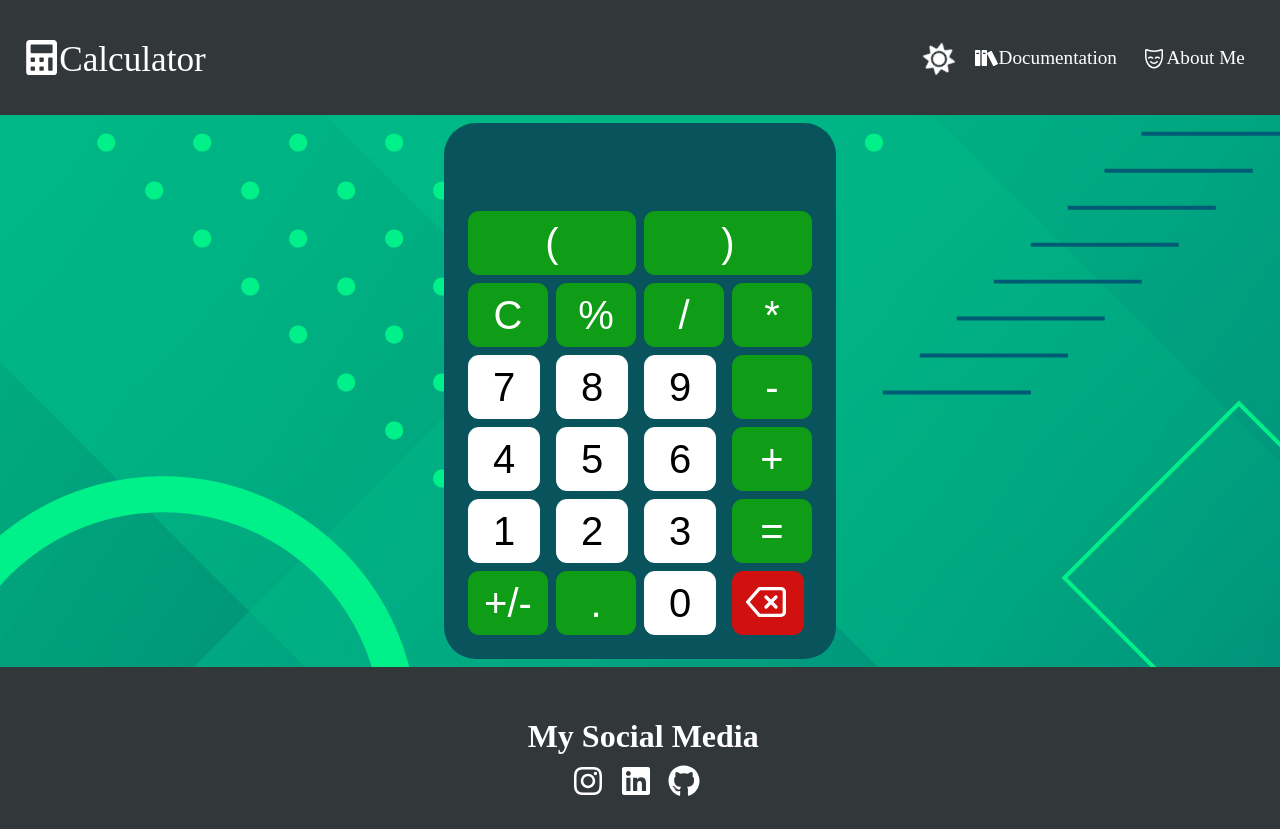
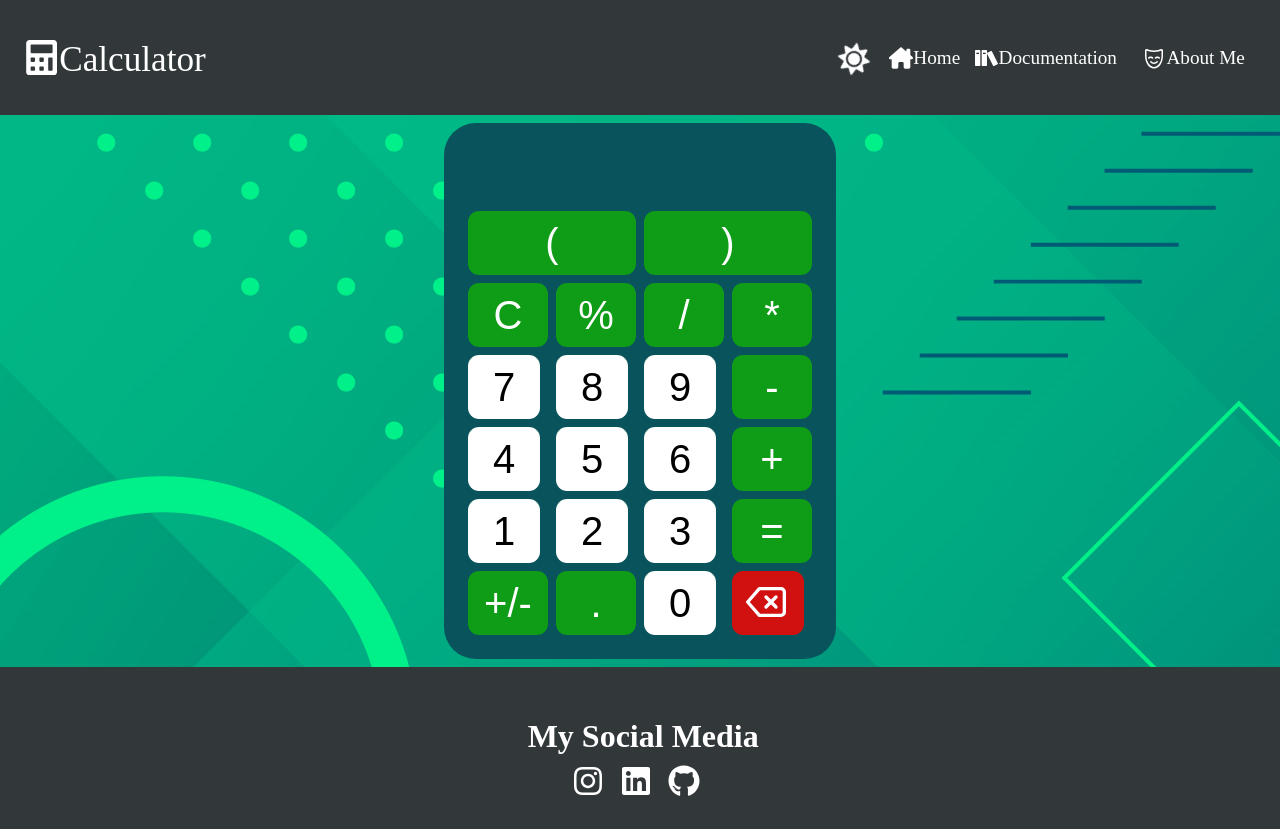
Before and after one commit to DeiNas77/Calculator-ReactJs, a React (Vite) app: page / in a window 1280 px wide. Built offline with nearby package versions, Linux system fonts and the light colour scheme.

Commit message:
Add-Calculator-new-things

```diff
--- a/src/App.jsx
+++ b/src/App.jsx
@@ -1,19 +1,22 @@
-import React,{ useContext } from "react";
+import React, { useContext } from "react";
 import Header from "./components/Header";
 import { ThemeContext } from "../context/Context.jsx";
 import { Route, Routes } from "react-router-dom";
-import Documentation from "./components/Pages/Documentation"
+import Documentation from "./components/Pages/Documentation";
 import PageCalculator from "./components/Pages/PageCalculator";
-import Footer from './components/Footer'
+import Footer from "./components/Footer";
 
 function App() {
   const { theme } = useContext(ThemeContext);
   return (
-    <main  className={`Theme ${theme}`}>
+    <main className={`Theme ${theme}`}>
       <Header/>
+      <PageCalculator></PageCalculator>
       <Routes>
-        <Route path="/" element={<PageCalculator></PageCalculator>} />
-        <Route path="/documentation" element={<Documentation></Documentation>} />
+        <Route
+          path="/documentation"
+          element={<Documentation></Documentation>}
+        />
       </Routes>
       <Footer />
     </main>
--- a/src/components/Header.jsx
+++ b/src/components/Header.jsx
@@ -1,5 +1,6 @@
 import React, { useContext, useState } from "react";
 import { FaCalculator, FaSun } from "react-icons/fa";
+import { FaHouseChimney } from "react-icons/fa6";
 import { PiMaskHappy } from "react-icons/pi";
 import { Link } from "react-router-dom";
 import { FiMenu } from "react-icons/fi";
@@ -38,6 +39,15 @@ function Header() {
               menuOpen ? "Header__nav-div--ul" : "Header__nav-div--ul-close"
             }
           >
+             <li className="Header__li">
+              <Link to="/" className="Header__a">
+                <FaHouseChimney
+                  className="Header__icon-books "
+                  href=""
+                ></FaHouseChimney>
+                Home
+              </Link>
+            </li>
             <li className="Header__li">
               <Link to="/documentation" className="Header__a">
                 <ImBooks
--- a/src/styles/Header.css
+++ b/src/styles/Header.css
@@ -16,10 +16,6 @@
   text-decoration: none;
   color: var(--Header__nav-link-icon);
   transition: color 0.2s ease;
-}
-.Header__nav-link-calculator:hover{
-  color:  var(--Header__a-hover);
-
 }
 .Header__nav-link-icon {
   position: relative;
```
